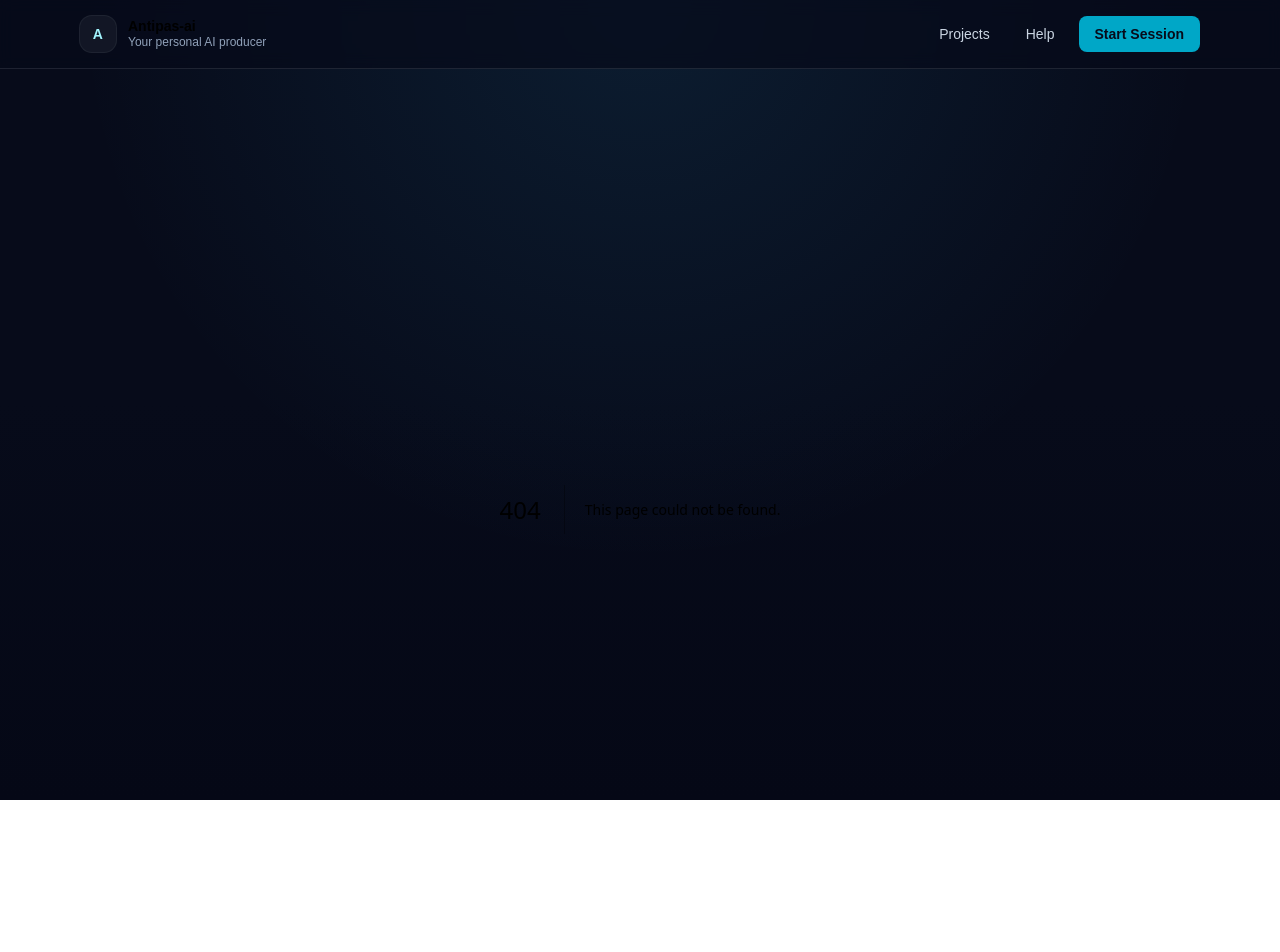
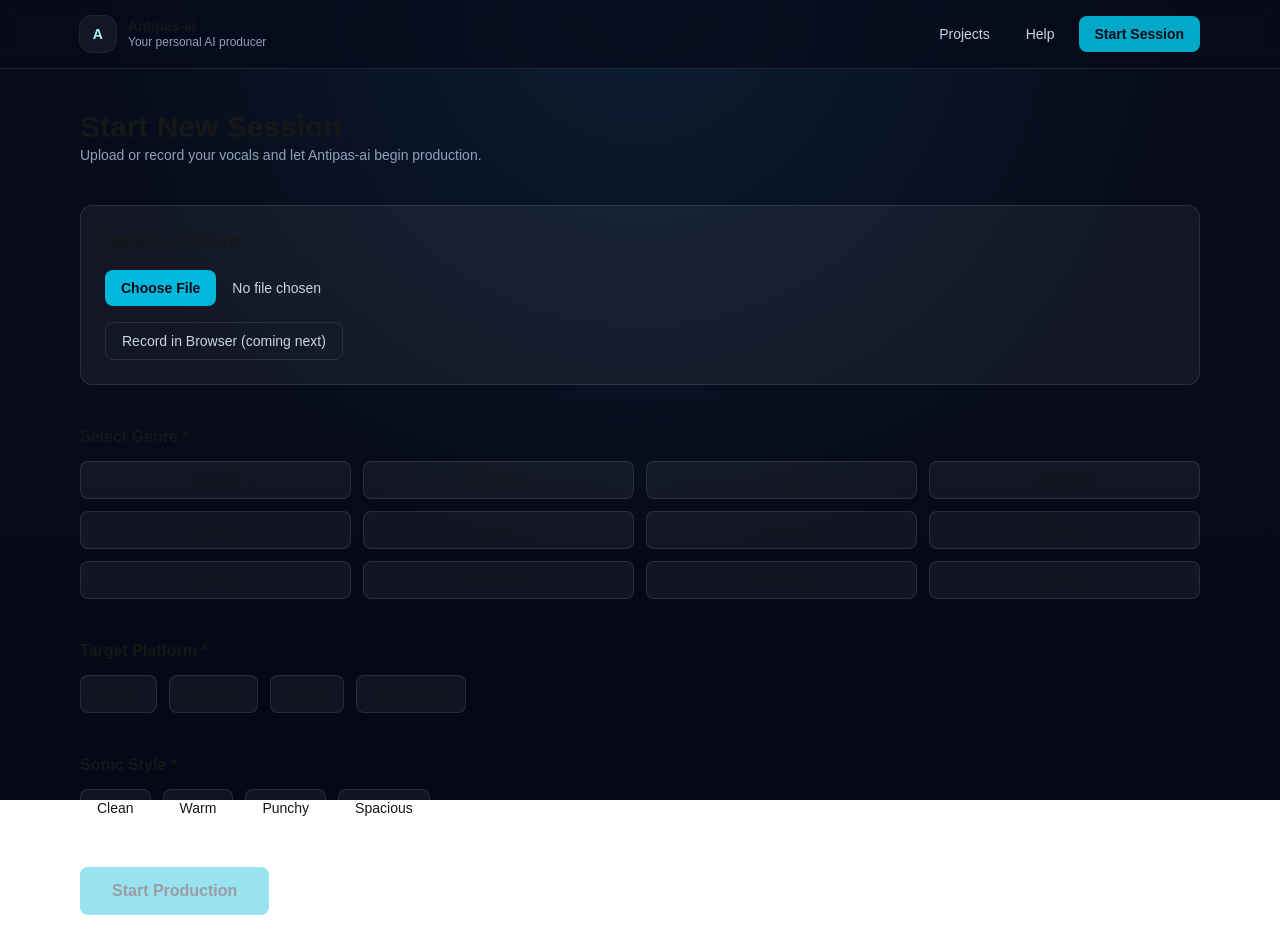
Before and after one commit to AntipasBen23/Antipas-ai, a Next.js app: page /session/new in a window 1280 px wide. Before the commit this address had no page. Shown: the top 952 px of the page. Built offline with nearby package versions, Linux system fonts and the light colour scheme.

Commit message:
added new session

```diff
--- /dev/null
+++ b/src/app/session/new/page.tsx
@@ -0,0 +1,141 @@
+"use client";
+
+import { useState } from "react";
+
+const genres = [
+  "Gospel",
+  "Afrobeat",
+  "Pop",
+  "Hip-Hop",
+  "R&B",
+  "Jazz",
+  "Country",
+  "Rock",
+  "EDM",
+  "Alternative",
+  "Worship",
+  "Other",
+];
+
+const platforms = ["Spotify", "YouTube", "TikTok", "Apple Music"];
+
+const styles = ["Clean", "Warm", "Punchy", "Spacious"];
+
+export default function NewSessionPage() {
+  const [selectedGenre, setSelectedGenre] = useState<string | null>(null);
+  const [selectedPlatform, setSelectedPlatform] = useState<string | null>(null);
+  const [selectedStyle, setSelectedStyle] = useState<string | null>(null);
+  const [fileName, setFileName] = useState<string | null>(null);
+
+  const canStart =
+    selectedGenre && selectedPlatform && selectedStyle && fileName;
+
+  return (
+    <div className="space-y-10">
+      {/* Header */}
+      <div>
+        <h1 className="text-3xl font-bold">Start New Session</h1>
+        <p className="text-slate-400 text-sm">
+          Upload or record your vocals and let Antipas-ai begin production.
+        </p>
+      </div>
+
+      {/* Upload Section */}
+      <div className="rounded-xl border border-white/10 bg-white/5 p-6 space-y-4">
+        <h2 className="font-semibold">Upload or Record</h2>
+
+        <input
+          type="file"
+          accept=".wav,.mp3,.aiff"
+          onChange={(e) =>
+            setFileName(e.target.files?.[0]?.name || null)
+          }
+          className="block w-full text-sm text-slate-300 file:mr-4 file:rounded-lg file:border-0 file:bg-cyan-500 file:px-4 file:py-2 file:text-sm file:font-semibold file:text-[#070B1A] hover:file:bg-cyan-400"
+        />
+
+        {fileName && (
+          <p className="text-sm text-cyan-400">
+            Selected: {fileName}
+          </p>
+        )}
+
+        <button
+          type="button"
+          className="rounded-lg border border-white/10 px-4 py-2 text-sm text-slate-300 hover:bg-white/10 transition"
+        >
+          Record in Browser (coming next)
+        </button>
+      </div>
+
+      {/* Genre Selection */}
+      <div className="space-y-3">
+        <h2 className="font-semibold">Select Genre *</h2>
+        <div className="grid grid-cols-2 md:grid-cols-4 gap-3">
+          {genres.map((genre) => (
+            <button
+              key={genre}
+              onClick={() => setSelectedGenre(genre)}
+              className={`rounded-lg border px-4 py-2 text-sm transition ${
+                selectedGenre === genre
+                  ? "bg-cyan-500 text-[#070B1A] border-cyan-400"
+                  : "border-white/10 bg-white/5 hover:bg-white/10"
+              }`}
+            >
+              {genre}
+            </button>
+          ))}
+        </div>
+      </div>
+
+      {/* Platform Selection */}
+      <div className="space-y-3">
+        <h2 className="font-semibold">Target Platform *</h2>
+        <div className="flex flex-wrap gap-3">
+          {platforms.map((platform) => (
+            <button
+              key={platform}
+              onClick={() => setSelectedPlatform(platform)}
+              className={`rounded-lg border px-4 py-2 text-sm transition ${
+                selectedPlatform === platform
+                  ? "bg-purple-500 text-white border-purple-400"
+                  : "border-white/10 bg-white/5 hover:bg-white/10"
+              }`}
+            >
+              {platform}
+            </button>
+          ))}
+        </div>
+      </div>
+
+      {/* Style Selection */}
+      <div className="space-y-3">
+        <h2 className="font-semibold">Sonic Style *</h2>
+        <div className="flex flex-wrap gap-3">
+          {styles.map((style) => (
+            <button
+              key={style}
+              onClick={() => setSelectedStyle(style)}
+              className={`rounded-lg border px-4 py-2 text-sm transition ${
+                selectedStyle === style
+                  ? "bg-cyan-400 text-[#070B1A] border-cyan-300"
+                  : "border-white/10 bg-white/5 hover:bg-white/10"
+              }`}
+            >
+              {style}
+            </button>
+          ))}
+        </div>
+      </div>
+
+      {/* Start Button */}
+      <div>
+        <button
+          disabled={!canStart}
+          className="rounded-lg bg-cyan-500 px-8 py-3 font-semibold text-[#070B1A] hover:bg-cyan-400 transition disabled:opacity-40 disabled:cursor-not-allowed"
+        >
+          Start Production
+        </button>
+      </div>
+    </div>
+  );
+}
```
